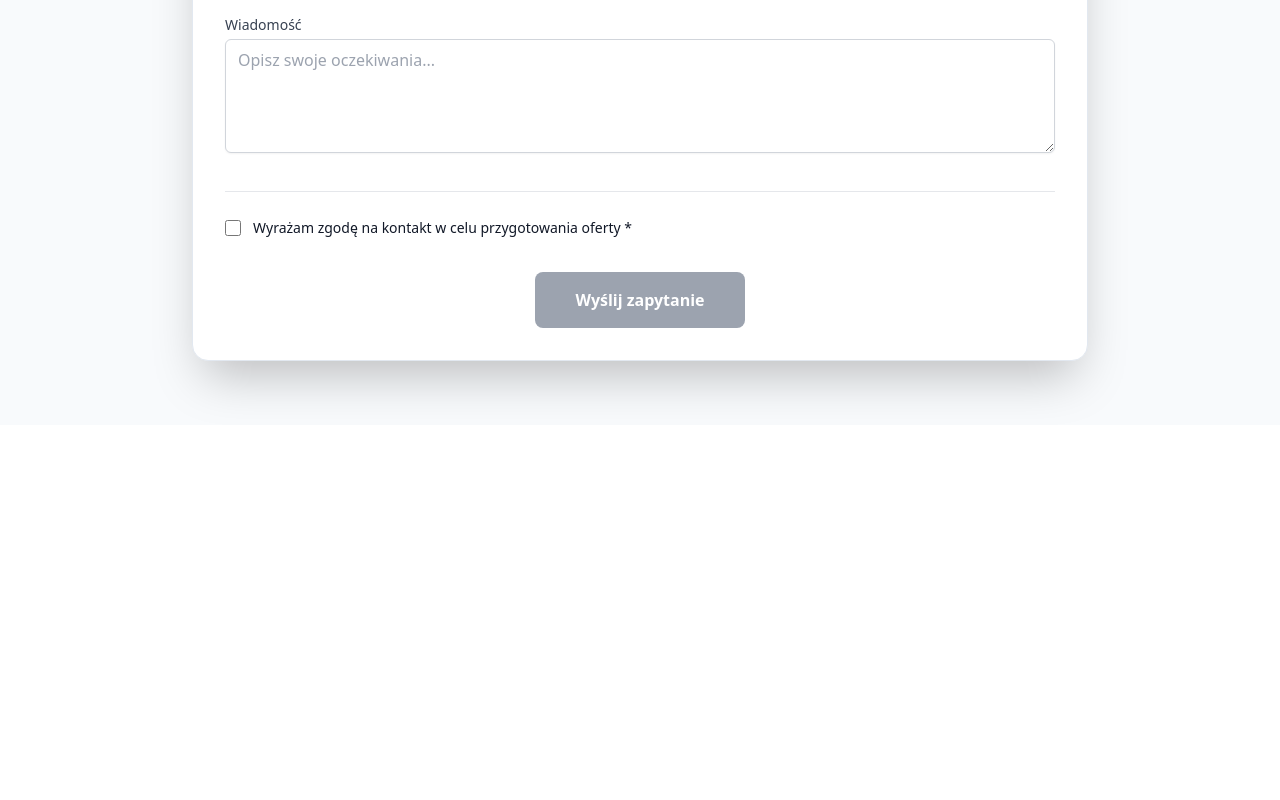
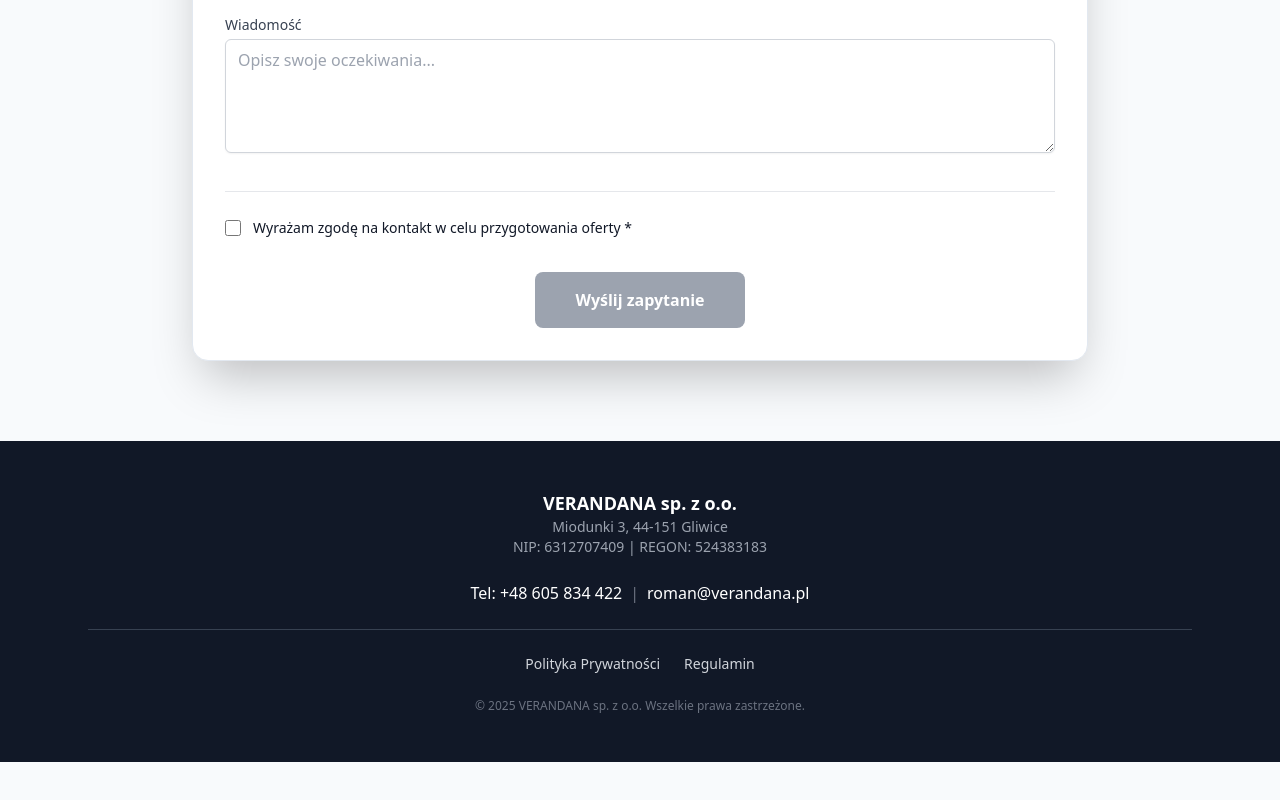
Before and after one commit to roman-hatossy/verandana-v2, a Next.js app: page / in a window 1280 px wide. Shown: the part 1440-2240 px from the top of the page. Before the commit the page ends 1865 px from the top, so only its background shows below. Built offline with nearby package versions, Linux system fonts and the light colour scheme.

Commit message:
✅ Add Google Ads compliance: privacy policy, terms, footer, robots.txt

```diff
--- a/app/page.tsx
+++ b/app/page.tsx
@@ -1,3 +1,4 @@
+import Footer from "../components/Footer";
 // ŚCIEŻKA: app/page.tsx
 
 import TileGrid from "@/components/TileGrid";
@@ -39,6 +40,7 @@ export default function Home() {
           <InquiryForm />
         </section>
       </div>
+      <Footer />
     </main>
   );
 }
--- /dev/null
+++ b/app/polityka-prywatnosci/page.tsx
@@ -0,0 +1,43 @@
+export default function PrivacyPolicyPage() {
+  return (
+    <div className="bg-white min-h-screen">
+      <div className="max-w-4xl mx-auto py-12 px-6">
+        <h1 className="text-3xl font-bold mb-6">Polityka Prywatności</h1>
+        <div className="prose lg:prose-xl space-y-4">
+          <h2 className="text-xl font-semibold mt-6">1. Administrator danych</h2>
+          <p>
+            Administratorem Twoich danych osobowych jest VERANDANA sp. z o.o. z siedzibą w Gliwicach (44-151)
+            przy ul. Miodunki 3, NIP: 6312707409, REGON: 524383183.
+          </p>
+          <h2 className="text-xl font-semibold mt-6">2. Dane kontaktowe</h2>
+          <p>
+            W sprawach związanych z przetwarzaniem danych osobowych można kontaktować się:<br />
+            • Email: roman@verandana.pl<br />
+            • Telefon: +48 605 834 422<br />
+            • Adres: Miodunki 3, 44-151 Gliwice
+          </p>
+          <h2 className="text-xl font-semibold mt-6">3. Cele przetwarzania danych</h2>
+          <p>
+            Przetwarzamy Twoje dane osobowe w następujących celach:<br />
+            • Odpowiedź na zapytanie ofertowe (podstawa: art. 6 ust. 1 lit. b RODO)<br />
+            • Przygotowanie i przedstawienie oferty handlowej<br />
+            • Kontakt telefoniczny lub mailowy w sprawie złożonego zapytania<br />
+            • Cele marketingowe - za Twoją zgodą (art. 6 ust. 1 lit. a RODO)
+          </p>
+          <h2 className="text-xl font-semibold mt-6">4. Twoje prawa</h2>
+          <p>
+            Masz prawo do:<br />
+            • Dostępu do swoich danych osobowych<br />
+            • Sprostowania nieprawidłowych danych<br />
+            • Usunięcia danych ("prawo do bycia zapomnianym")<br />
+            • Ograniczenia przetwarzania<br />
+            • Przenoszenia danych<br />
+            • Sprzeciwu wobec przetwarzania<br />
+            • Wycofania zgody w dowolnym momencie<br />
+            • Wniesienia skargi do Prezesa UODO
+          </p>
+        </div>
+      </div>
+    </div>
+  );
+}
--- /dev/null
+++ b/app/regulamin/page.tsx
@@ -0,0 +1,38 @@
+export default function TermsPage() {
+  return (
+    <div className="bg-white min-h-screen">
+      <div className="max-w-4xl mx-auto py-12 px-6">
+        <h1 className="text-3xl font-bold mb-6">Regulamin świadczenia usług</h1>
+        <div className="prose lg:prose-xl space-y-4">
+          <h2 className="text-xl font-semibold mt-6">§1. Postanowienia ogólne</h2>
+          <p>
+            1. Niniejszy regulamin określa zasady korzystania ze strony internetowej verandana.pl
+            oraz zasady świadczenia usług przez VERANDANA sp. z o.o.<br />
+            2. Właścicielem strony jest VERANDANA sp. z o.o. z siedzibą w Gliwicach.
+          </p>
+          <h2 className="text-xl font-semibold mt-6">§2. Zakres usług</h2>
+          <p>
+            Usługodawca świadczy usługi w zakresie:<br />
+            • Projektowania ogrodów zimowych<br />
+            • Montażu konstrukcji ogrodowych<br />
+            • Doradztwa technicznego<br />
+            • Serwisu gwarancyjnego i pogwarancyjnego
+          </p>
+          <h2 className="text-xl font-semibold mt-6">§3. Gwarancja</h2>
+          <p>
+            • Konstrukcja aluminiowa: 10 lat<br />
+            • Szyby i uszczelki: 5 lat<br />
+            • Elementy ruchome: 2 lata<br />
+            • Montaż: 3 lata
+          </p>
+          <h2 className="text-xl font-semibold mt-6">§4. Reklamacje</h2>
+          <p>
+            1. Reklamacje należy zgłaszać pisemnie lub mailowo<br />
+            2. Czas rozpatrzenia: do 14 dni<br />
+            3. W przypadku uznania reklamacji - naprawa w ciągu 30 dni
+          </p>
+        </div>
+      </div>
+    </div>
+  );
+}
--- /dev/null
+++ b/components/Footer.tsx
@@ -0,0 +1,36 @@
+import Link from 'next/link';
+
+export default function Footer() {
+  const currentYear = new Date().getFullYear();
+  return (
+    <footer className="bg-gray-900 text-white py-12 mt-20">
+      <div className="max-w-6xl mx-auto px-6">
+        <div className="text-center mb-6">
+          <p className="font-bold text-lg">VERANDANA sp. z o.o.</p>
+          <p className="text-sm text-gray-400">Miodunki 3, 44-151 Gliwice</p>
+          <p className="text-sm text-gray-400">NIP: 6312707409 | REGON: 524383183</p>
+        </div>
+        <div className="text-center mb-6">
+          <a href="tel:+48605834422" className="text-white hover:text-orange-400 transition-colors">
+            Tel: +48 605 834 422
+          </a>
+          <span className="mx-2 text-gray-500">|</span>
+          <a href="mailto:roman@verandana.pl" className="text-white hover:text-orange-400 transition-colors">
+            roman@verandana.pl
+          </a>
+        </div>
+        <div className="border-t border-gray-700 pt-6 mt-6 flex justify-center gap-6 text-sm">
+          <Link href="/polityka-prywatnosci" className="text-gray-300 hover:text-white transition-colors">
+            Polityka Prywatności
+          </Link>
+          <Link href="/regulamin" className="text-gray-300 hover:text-white transition-colors">
+            Regulamin
+          </Link>
+        </div>
+        <p className="text-xs text-gray-500 text-center mt-6">
+          &copy; {currentYear} VERANDANA sp. z o.o. Wszelkie prawa zastrzeżone.
+        </p>
+      </div>
+    </footer>
+  );
+}
```
Also changed, not shown: public/robots.txt (added), snapshot.txt.
